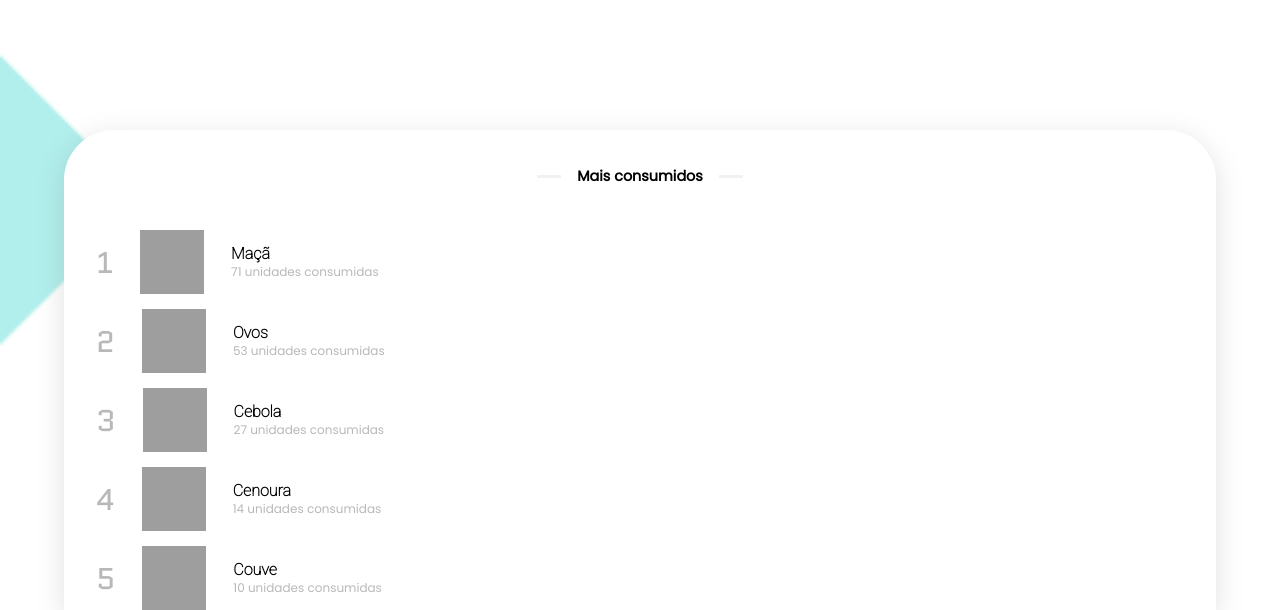
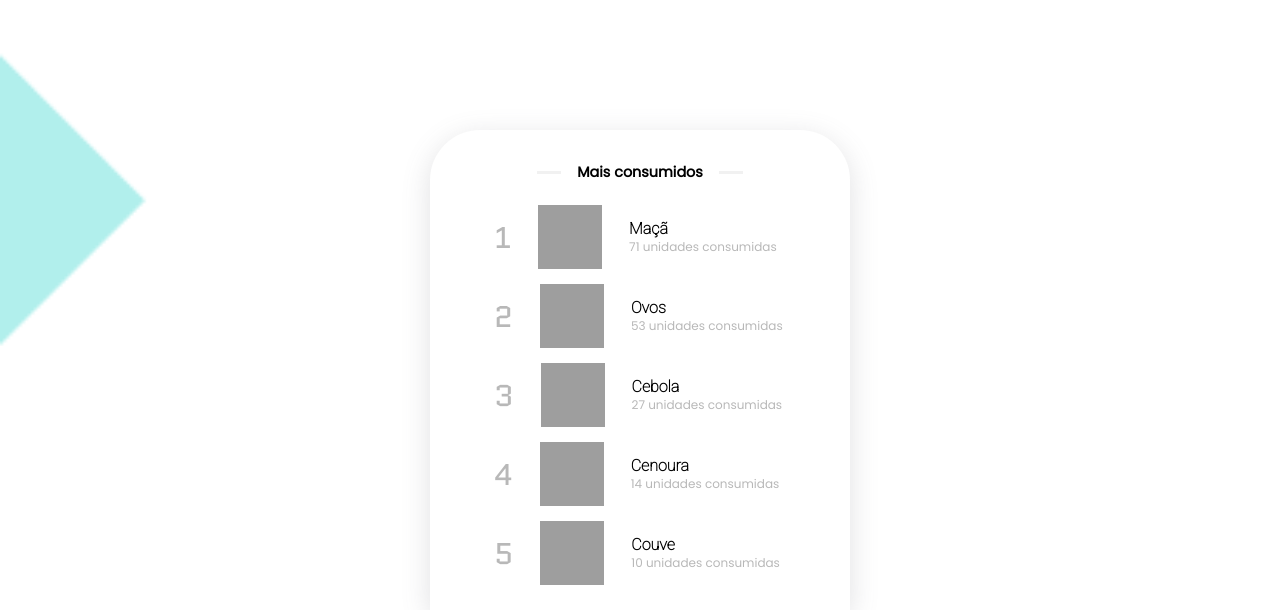
Before and after one commit to moniqluz/fridge, a plain HTML site: page ranking.html in a window 1280 px wide. Shown: the part 190-800 px from the top of the page. Drawn offline with Linux system fonts and the light colour scheme; grey boxes are pictures that could not be loaded.

Commit message:
responsivity changes

```diff
--- a/styles/global.css
+++ b/styles/global.css
@@ -173,3 +173,15 @@ nav {
 ::-webkit-scrollbar-thumb:hover {
     background-color: #a8bbbf;
 }
+
+@media (min-width: 460px) {
+  .items {
+    width: 420px;
+  }
+  .list_transactions {
+    padding: 0px 3vw 0px 4vw !important;
+  }
+  .items_title {
+    margin: 32px 4vw 16px 4vw !important;
+  }
+}
--- a/styles/ranking.css
+++ b/styles/ranking.css
@@ -4,7 +4,7 @@
 }
 
 .list_ranking {
-    padding:24px 32px 0px 32px;
+    padding:24px 32px 0px 64px;
     overflow-y: scroll;
     margin-top: -18px;
 }
```
Also changed, not shown: 1 other file.
